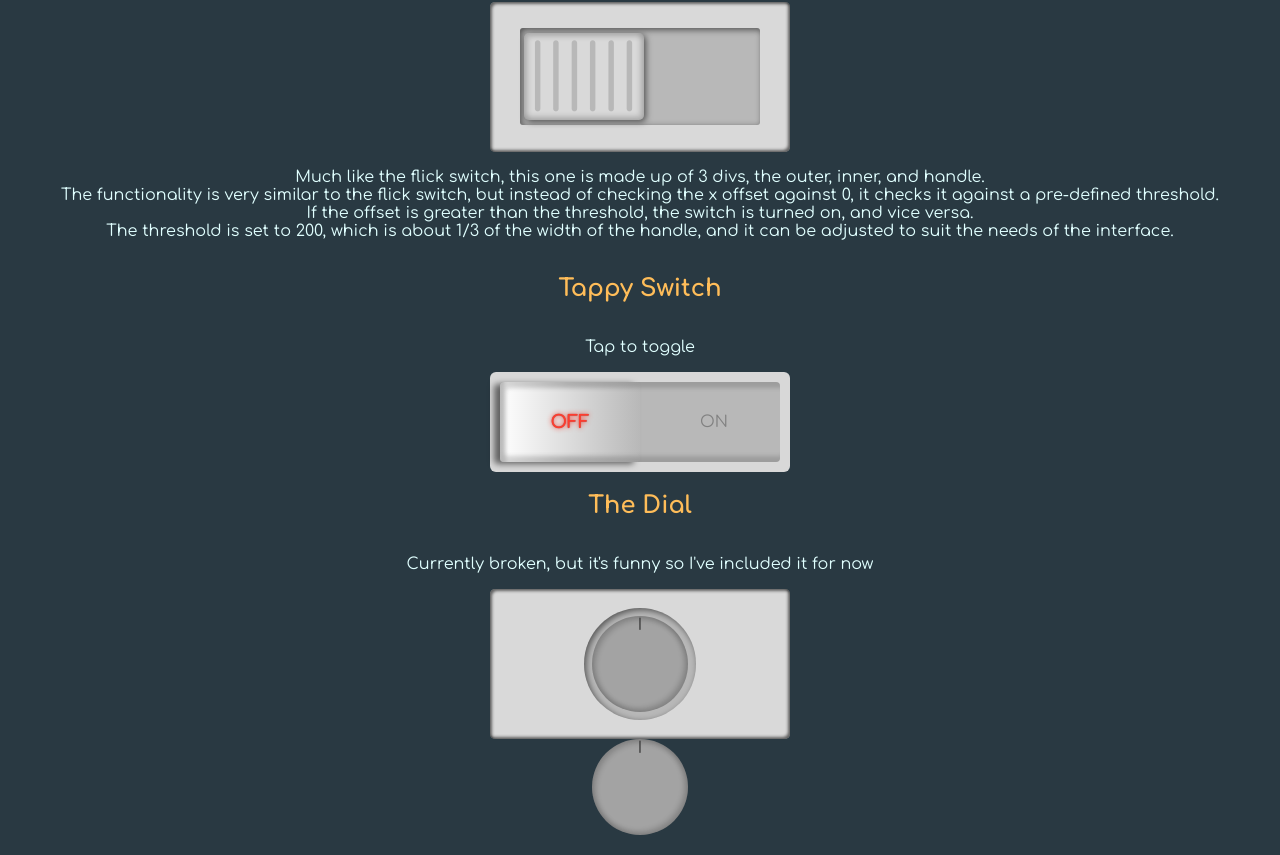
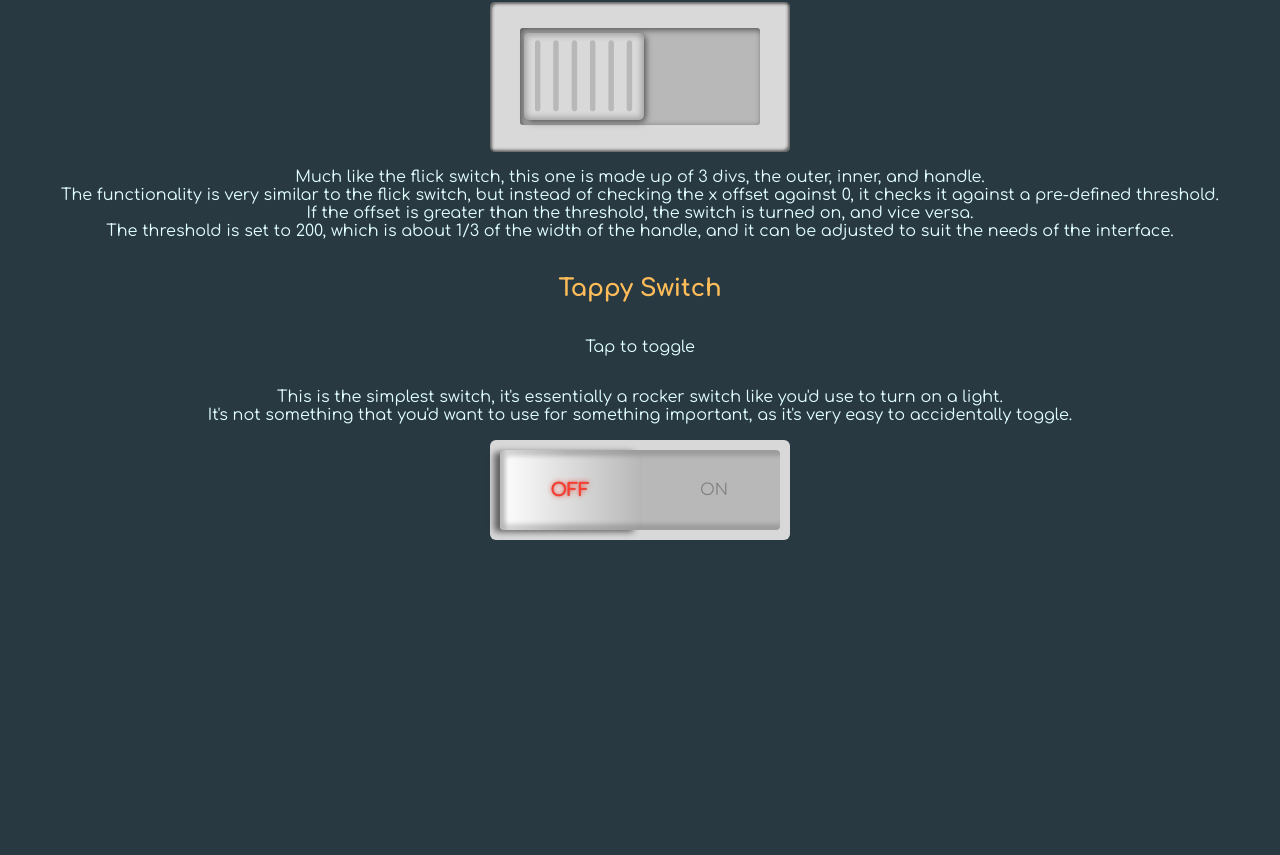
Before and after one commit to TrisRosco/portfolio, a React (Create React App) app in the folder pf/: page /interface in a window 1280 px wide. Shown: the part 1066-1921 px from the top of the page. After the commit the page ends 1626 px from the top, so only its background shows below. Built offline with nearby package versions, Linux system fonts and the light colour scheme; a web font is replaced by a local one.

Commit message:
Commented out both dials temporarily (they don't look good)

```diff
--- a/pf/src/pages/CoolInterface/index.js
+++ b/pf/src/pages/CoolInterface/index.js
@@ -95,11 +95,16 @@ const CoolInterface = () => {
         </p>
         <h2 className="interface-subtitle">Tappy Switch</h2>
         <p>Tap to toggle</p>
+        <p>
+        This is the simplest switch, it's essentially a rocker switch like you'd use to turn on a light.
+        <br/>
+        It's not something that you'd want to use for something important, as it's very easy to accidentally toggle.
+        </p>
         <TappySwitch />
-        <h2 className="interface-subtitle">The Dial</h2>
-        <p>Currently broken, but it's funny so I've included it for now</p>
+        {/* <h2 className="interface-subtitle">The Dial</h2>
+        {/* <p>Currently broken, but it's funny so I've included it for now</p>
         <ClickyDial />
-        <ClickyDial2 />
+        <ClickyDial2 /> */}
       </div>
     </div>
   );
```
